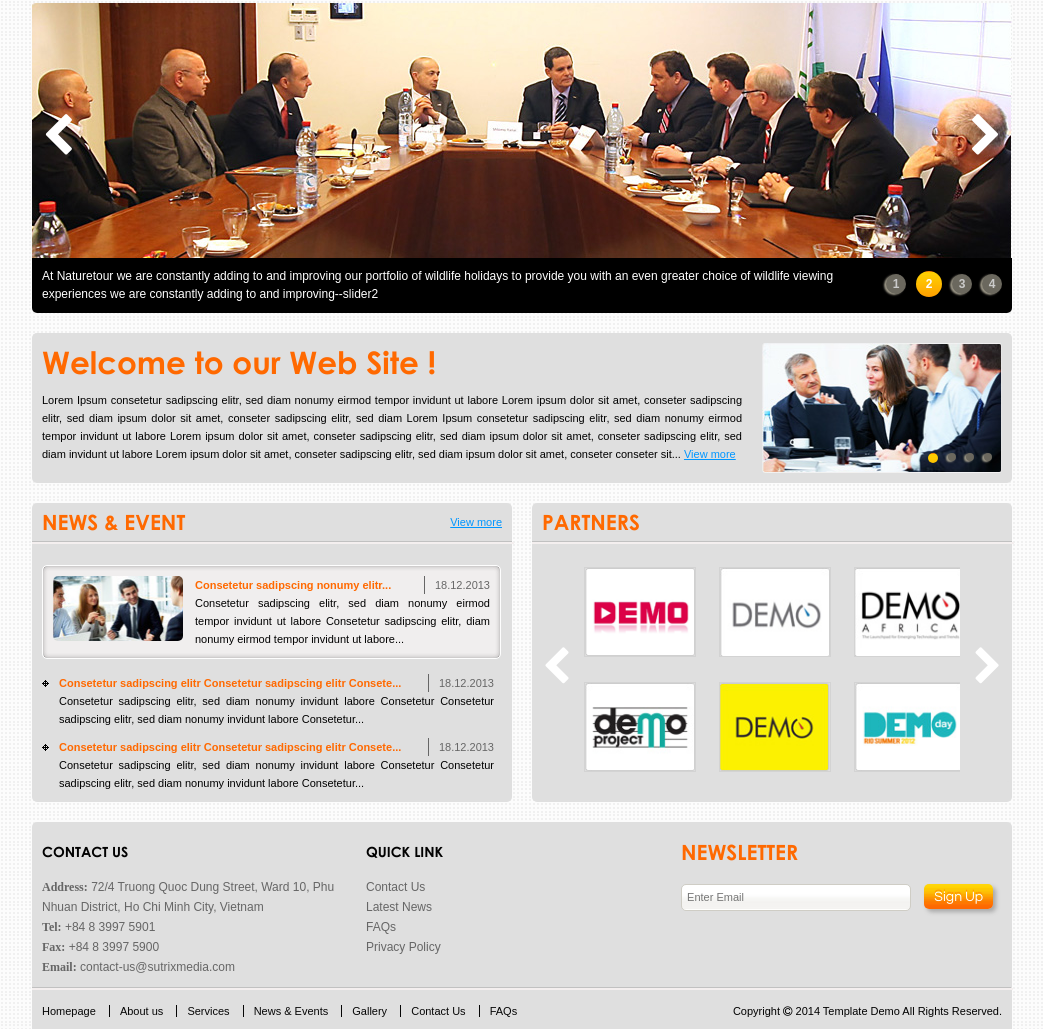
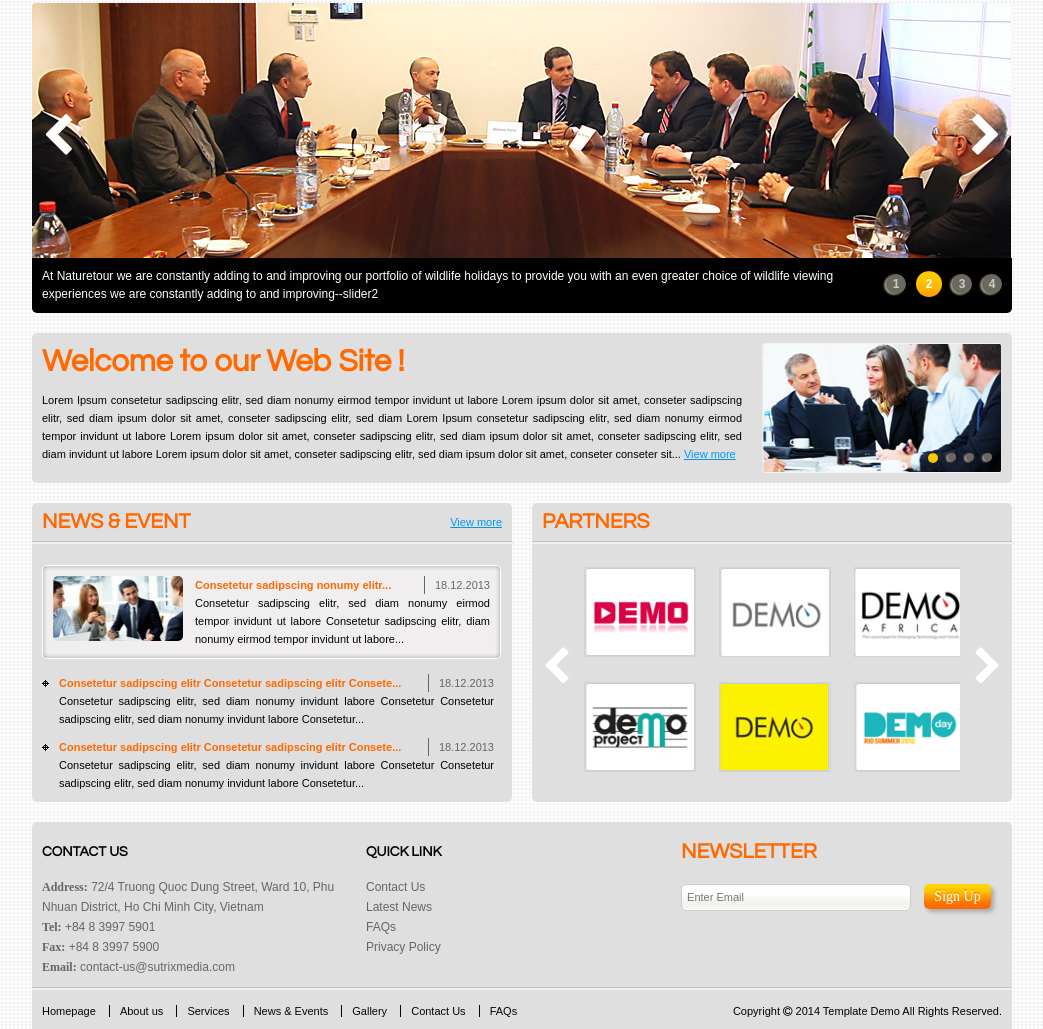
Before and after one commit to PhuongVNT/sutrix_test, a plain HTML site: page index.html in a window 1280 px wide. Shown: the part 162-1191 px from the top of the page, without its empty margins (118-1161 px from the left). Drawn offline with nearby package versions, Linux system fonts and the light colour scheme.

Commit message:
font btn

```diff
--- a/asset/css/style.css
+++ b/asset/css/style.css
@@ -1,9 +1,9 @@
 @font-face {
-    font-family: 'CenturyGothicBold';
-    font-weight: normal;
+    font-family: 'CenturyGothic';
+    font-weight: bold;
     font-style: normal;
-    src: url('../fonts/gothic-bold.eot');
-    src: url('../fonts/gothic-bold.eot?#iefix') format('embedded-opentype'), url('../fonts/gothic-bold.woff') format('woff'), url('../fonts/gothic-bold.ttf') format('truetype'), url('../fonts/gothic-bold.svg#gothic') format('svg');
+    src: url('../fonts/gothic.eot');
+    src: url('../fonts/gothic.eot?#iefix') format('embedded-opentype'), url('../fonts/gothic.woff') format('woff'), url('../fonts/gothic.ttf') format('truetype'), url('../fonts/gothic.svg#gothic') format('svg');
 }
 
 body {
@@ -17,14 +17,14 @@ body {
 
 h1 {
     font-size: 31px;
-    font-family: 'CenturyGothicBold';
+    font-family: 'Century Gothic', CenturyGothic, AppleGothic, sans-serif;
     font-weight: bold;
     color: #ff6900;
 }
 
 h2 {
     font-size: 21px;
-    font-family: 'CenturyGothicBold';
+    font-family: 'Century Gothic', CenturyGothic, AppleGothic, sans-serif;
     ;
     font-weight: bold;
     color: #ff6900;
@@ -166,7 +166,7 @@ header {
     text-transform: uppercase;
     text-decoration: none;
     color: #fff;
-    font-family: 'CenturyGothicBold';
+    font-family: 'Century Gothic', CenturyGothic, AppleGothic, sans-serif;
     font-weight: bold;
     font-size: 15px;
     display: table-cell;
@@ -346,7 +346,7 @@ footer .main {
 }
 
 .lable-footer {
-    font-family: 'CenturyGothicBold';
+    font-family: 'Century Gothic', CenturyGothic, AppleGothic, sans-serif;
     font-size: 14px;
     color: #010101;
     text-transform: uppercase;
@@ -436,7 +436,7 @@ footer .email-field {
     background-size: 100% 100%;
     color: #fff;
     font-size: 14px;
-    font-family: Century Gothic;
+    font-family:'CenturyGothicBold';
     font-weight: normal;
     border: none;
     text-shadow: 0px -2px #ff9600;
```
